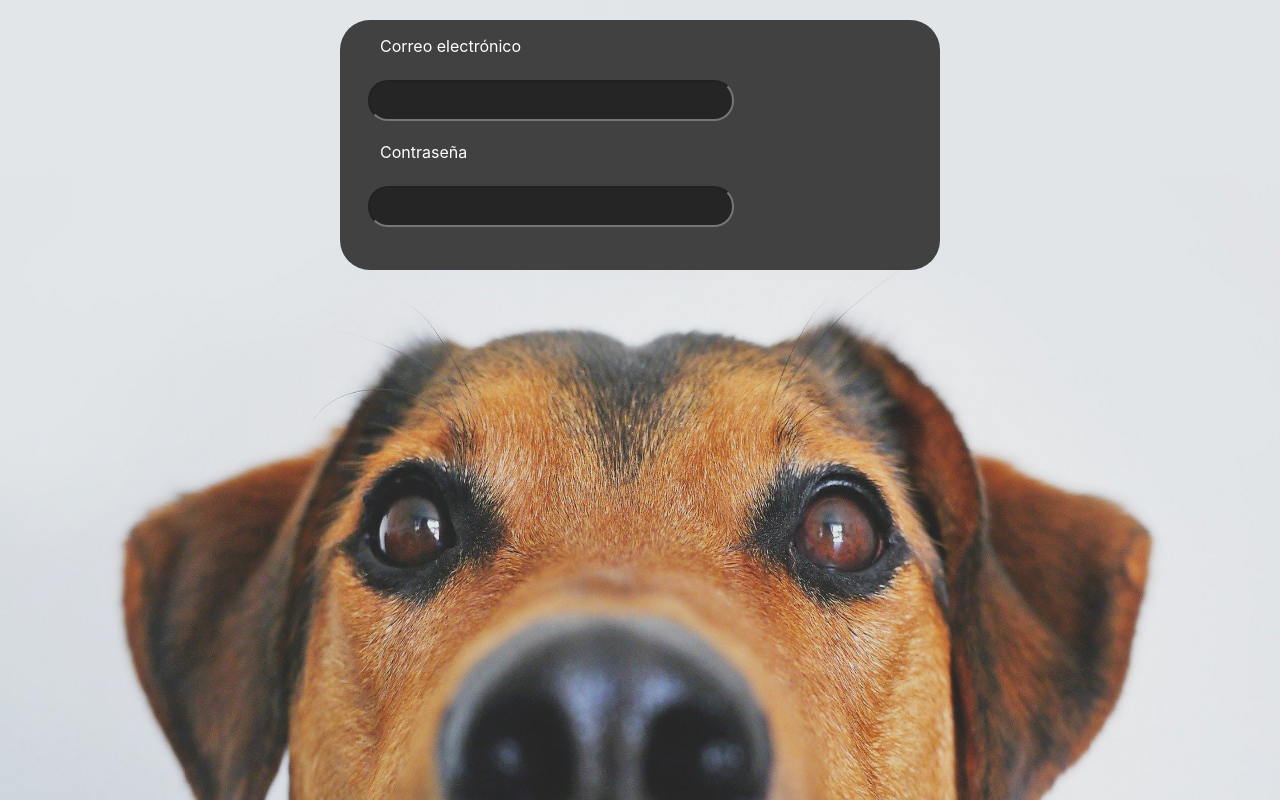
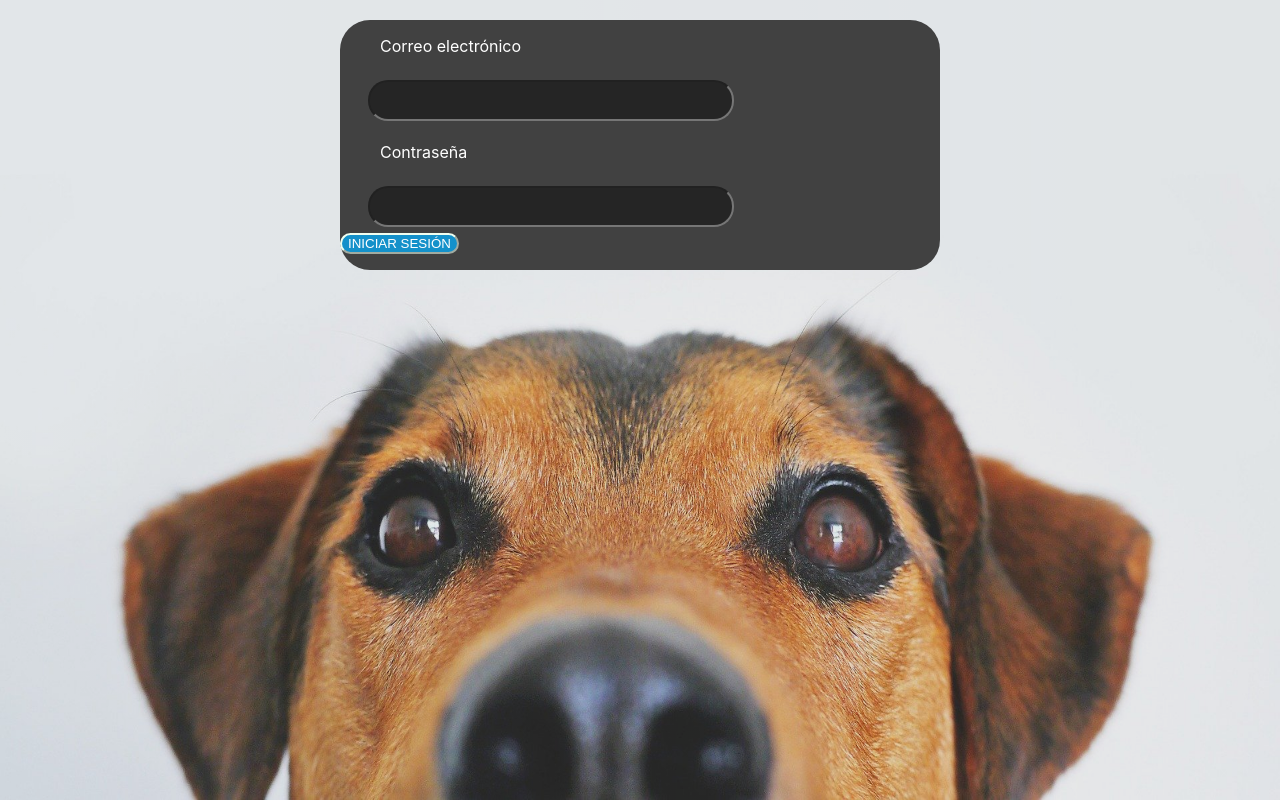
Before and after one commit to EscolanoGarnica/logindiagnostic, a React (Create React App) app: page / in a window 1280 px wide. Built offline with nearby package versions, Linux system fonts and the light colour scheme.

Commit message:
button created

```diff
--- a/src/App.css
+++ b/src/App.css
@@ -52,3 +52,11 @@ body {
 .letras {
   padding-left: 20px;
 }
+
+.iniciarsesion{
+  border-color: honeydew;
+  border-radius: 20px;
+  background-color: rgb(20, 145, 202);
+  color: white;
+
+}
--- a/src/Login.js
+++ b/src/Login.js
@@ -29,6 +29,12 @@ class Login extends Component {
               />
             </div>
 
+            <div>
+            <button class="iniciarsesion">
+                INICIAR SESIÓN
+            </button>
+            </div>
+
           </div>
         </div>
       </div>
```
